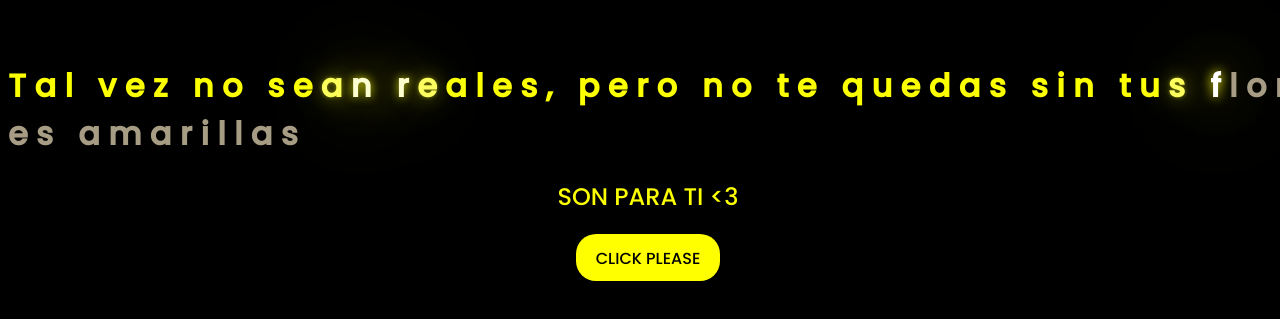
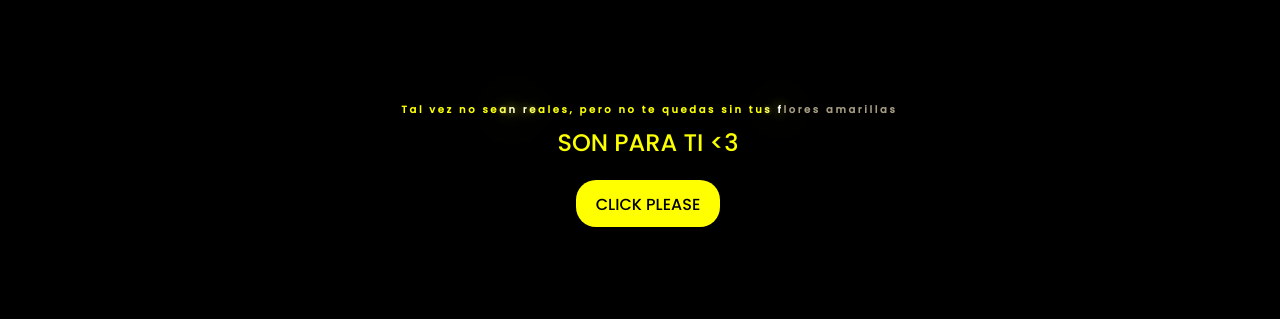
Before and after one commit to javiannf/javiannf_fa.github.io, a plain HTML site: page index.html in a window 1280 px wide. Shown: the part 247-566 px from the top of the page. Drawn offline with Linux system fonts and the light colour scheme.

Commit message:
Update style.css

```diff
--- a/DATOS/css/style.css
+++ b/DATOS/css/style.css
@@ -13,7 +13,7 @@ body{
     background-color: black;
 }
 .greetings{
-    font-size: 1rem;
+    font-size: 5px;
     font-weight: 900;
 }
 .greetings >h1 > span{
```
